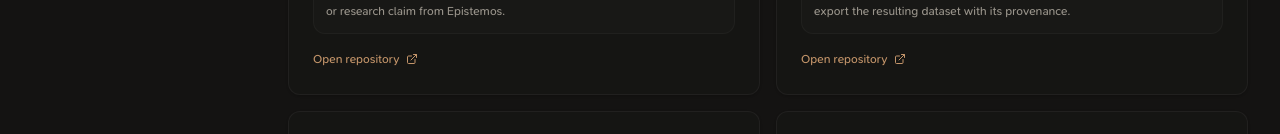
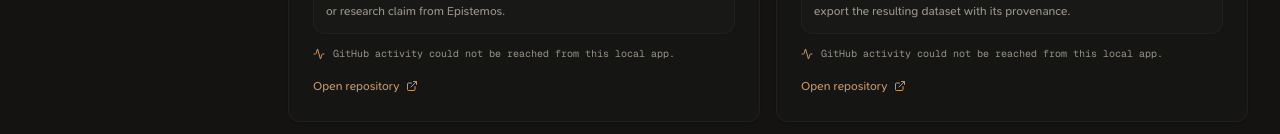
Before and after one commit to BlickandMorty/synth-ai-data-lab, a Next.js app: page /projects in a window 1280 px wide. Shown: the part 806-940 px from the top of the page. Built offline with nearby package versions, Linux system fonts and the light colour scheme; no server answers.

Commit message:
Show public repository activity in research map

```diff
--- a/app/(shell)/projects/page.tsx
+++ b/app/(shell)/projects/page.tsx
@@ -1,13 +1,23 @@
 'use client';
 
 import Link from 'next/link';
-import { ArrowRight, BookOpen, ExternalLink, GitBranch, Layers, ShieldCheck } from 'lucide-react';
+import { useEffect, useState } from 'react';
+import { Activity, ArrowRight, BookOpen, ExternalLink, GitBranch, Layers, ShieldCheck } from 'lucide-react';
 import { Badge } from '@/components/ui/badge';
 import { Button } from '@/components/ui/button';
 import { Card, CardContent, CardDescription, CardHeader, CardTitle } from '@/components/ui/card';
 import { CANON_RESEARCH_PROJECTS } from '@/lib/research/catalog';
 
 export default function ProjectsPage() {
+  const [activity, setActivity] = useState<Record<string, { available: boolean; pushedAt?: string; defaultBranch?: string; error?: string }>>({});
+
+  useEffect(() => {
+    fetch('/api/projects/activity').then((response) => response.json()).then((data) => {
+      if (!data.projects) return;
+      setActivity(Object.fromEntries(data.projects.map((item: { repository: string; available: boolean; pushedAt?: string; defaultBranch?: string; error?: string }) => [item.repository, item])));
+    }).catch(() => undefined);
+  }, []);
+
   return (
     <div className="space-y-8 animate-in fade-in duration-500">
       <header className="border-b border-border/40 pb-6">
@@ -38,7 +48,7 @@ export default function ProjectsPage() {
           {CANON_RESEARCH_PROJECTS.map((project) => (
             <Card key={project.name} className="border-border/60 bg-card/45 hover:border-[#C4956A]/45 transition-colors">
               <CardHeader className="pb-3"><div className="flex items-start justify-between gap-3"><div><CardTitle className="text-base">{project.name}</CardTitle><p className="font-mono text-[10px] text-[#C4956A] mt-1">{project.role}</p></div><Badge variant="purple" className="font-mono text-[9px] shrink-0">{project.status}</Badge></div><CardDescription className="text-xs leading-relaxed mt-2">{project.description}</CardDescription></CardHeader>
-              <CardContent className="space-y-3"><div className="rounded-lg bg-secondary/35 border border-border/40 p-3"><p className="font-mono text-[10px] text-muted-foreground uppercase tracking-wide">Connection</p><p className="text-xs mt-1">{project.connection}</p><p className="text-xs text-muted-foreground leading-relaxed mt-2">{project.useInSynth}</p></div><a href={project.url} target="_blank" rel="noreferrer" className="inline-flex items-center gap-1.5 text-xs text-[#C4956A] hover:underline">Open repository <ExternalLink className="w-3 h-3" /></a></CardContent>
+              <CardContent className="space-y-3"><div className="rounded-lg bg-secondary/35 border border-border/40 p-3"><p className="font-mono text-[10px] text-muted-foreground uppercase tracking-wide">Connection</p><p className="text-xs mt-1">{project.connection}</p><p className="text-xs text-muted-foreground leading-relaxed mt-2">{project.useInSynth}</p></div>{activity[project.repository] && <div className="flex items-center gap-2 text-[10px] text-muted-foreground font-mono"><Activity className="w-3 h-3 text-[#C4956A]" />{activity[project.repository].available ? <>GitHub last pushed {activity[project.repository].pushedAt ? new Date(activity[project.repository].pushedAt!).toLocaleDateString() : 'at an unknown time'}{activity[project.repository].defaultBranch ? ` · ${activity[project.repository].defaultBranch}` : ''}</> : <>{activity[project.repository].error}</>}</div>}<a href={project.url} target="_blank" rel="noreferrer" className="inline-flex items-center gap-1.5 text-xs text-[#C4956A] hover:underline">Open repository <ExternalLink className="w-3 h-3" /></a></CardContent>
             </Card>
           ))}
         </div>
--- /dev/null
+++ b/app/api/projects/activity/route.ts
@@ -0,0 +1,27 @@
+import { NextResponse } from 'next/server';
+import { CANON_RESEARCH_PROJECTS } from '@/lib/research/catalog';
+
+type RepositoryActivity = {
+  repository: string;
+  available: boolean;
+  pushedAt?: string;
+  defaultBranch?: string;
+  error?: string;
+};
+
+export async function GET() {
+  const projects = await Promise.all(CANON_RESEARCH_PROJECTS.map(async (project): Promise<RepositoryActivity> => {
+    try {
+      const response = await fetch(`https://api.github.com/repos/${project.repository}`, {
+        headers: { Accept: 'application/vnd.github+json', 'User-Agent': 'SYNTH-local-research-map' },
+        next: { revalidate: 300 },
+      });
+      if (!response.ok) return { repository: project.repository, available: false, error: response.status === 404 ? 'Repository is private or unavailable to the public API.' : `GitHub returned ${response.status}.` };
+      const payload = await response.json() as { pushed_at?: string; default_branch?: string };
+      return { repository: project.repository, available: true, pushedAt: payload.pushed_at, defaultBranch: payload.default_branch };
+    } catch {
+      return { repository: project.repository, available: false, error: 'GitHub activity could not be reached from this local app.' };
+    }
+  }));
+  return NextResponse.json({ success: true, checkedAt: new Date().toISOString(), projects });
+}
--- a/lib/research/catalog.ts
+++ b/lib/research/catalog.ts
@@ -4,6 +4,7 @@ export type ResearchProject = {
   status: string;
   description: string;
   url: string;
+  repository: string;
   connection: string;
   useInSynth: string;
 };
@@ -18,6 +19,7 @@ export const CANON_RESEARCH_PROJECTS: ResearchProject[] = [
     status: 'Paused / v0.9.5 direction',
     description: 'The graph-first research environment. SYNTH is its local data, annotation, and experiment companion rather than a replacement.',
     url: 'https://github.com/BlickandMorty/Epistemos',
+    repository: 'BlickandMorty/Epistemos',
     connection: 'Research workspace → SYNTH experiment evidence',
     useInSynth: 'Keep a replayable record when you test a prompt, workflow, retrieval idea, or research claim from Epistemos.',
   },
@@ -27,6 +29,7 @@ export const CANON_RESEARCH_PROJECTS: ResearchProject[] = [
     status: 'Active local V1',
     description: 'The central packet ledger for model runs, human review, exports, and replayable experiments across the research work.',
     url: 'https://github.com/BlickandMorty/synth-ai-data-lab',
+    repository: 'BlickandMorty/synth-ai-data-lab',
     connection: 'Central evidence and annotation layer',
     useInSynth: 'This is the active lab: run a model, compare answers, review them, then export the resulting dataset with its provenance.',
   },
@@ -36,6 +39,7 @@ export const CANON_RESEARCH_PROJECTS: ResearchProject[] = [
     status: 'Research module',
     description: 'The address-and-integrity idea used in SYNTH to keep a prompt, output, annotation, or external context traceable.',
     url: 'https://github.com/BlickandMorty/unified-address-space-reasoning-lab',
+    repository: 'BlickandMorty/unified-address-space-reasoning-lab',
     connection: 'Provenance principle → packet address fields',
     useInSynth: 'Each packet gets a content digest and lineage fields so an output can be traced back to the prompt or context it came from.',
   },
@@ -45,6 +49,7 @@ export const CANON_RESEARCH_PROJECTS: ResearchProject[] = [
     status: 'Research module',
     description: 'A place for testing whether a model states assumptions, preserves uncertainty, and can be checked instead of merely sounding confident.',
     url: 'https://github.com/BlickandMorty/scientific-reasoning-audit-loops',
+    repository: 'BlickandMorty/scientific-reasoning-audit-loops',
     connection: 'Evaluation practice → experiment rubric',
     useInSynth: 'Use it as an experiment frame: ask the same question across models, inspect assumptions, and save a human review rather than trusting fluency.',
   },
@@ -54,6 +59,7 @@ export const CANON_RESEARCH_PROJECTS: ResearchProject[] = [
     status: 'Independent project',
     description: 'A separate AI-assisted memory experiment. Its experiments can be documented in SYNTH without claiming SYNTH built the project itself.',
     url: 'https://github.com/BlickandMorty/LivingBrain',
+    repository: 'BlickandMorty/LivingBrain',
     connection: 'Independent project → optional evaluation subject',
     useInSynth: 'Record tests of recall, memory prompts, or failure cases here only when you are actually evaluating LivingBrain behavior.',
   },
@@ -63,6 +69,7 @@ export const CANON_RESEARCH_PROJECTS: ResearchProject[] = [
     status: 'Independent project',
     description: 'A local-first retrieval project. SYNTH can retain evaluation packets for it when you are testing retrieval quality or errors.',
     url: 'https://github.com/BlickandMorty/epistemos-instant-recall',
+    repository: 'BlickandMorty/epistemos-instant-recall',
     connection: 'Independent project → optional evaluation subject',
     useInSynth: 'Use a retrieval question as the prompt, retain the retrieved context as a packet, then review whether the answer stayed grounded.',
   },
@@ -72,6 +79,7 @@ export const CANON_RESEARCH_PROJECTS: ResearchProject[] = [
     status: 'Research module',
     description: 'A safe place for synthetic security evaluation and operational-analysis exercises, not real sensitive operations data.',
     url: 'https://github.com/BlickandMorty/security-operations-lab',
+    repository: 'BlickandMorty/security-operations-lab',
     connection: 'Synthetic security practice → safe evaluation set',
     useInSynth: 'Log only synthetic, non-sensitive security scenarios and use the annotation rubric to mark helpfulness, caution, and instruction-following.',
   },
```
